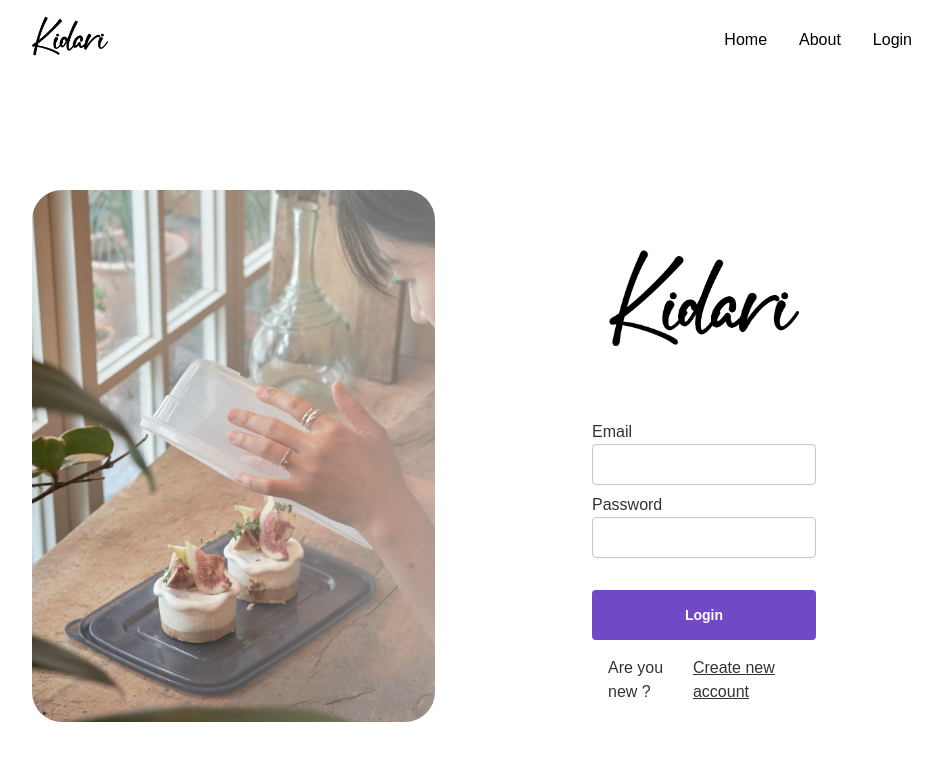
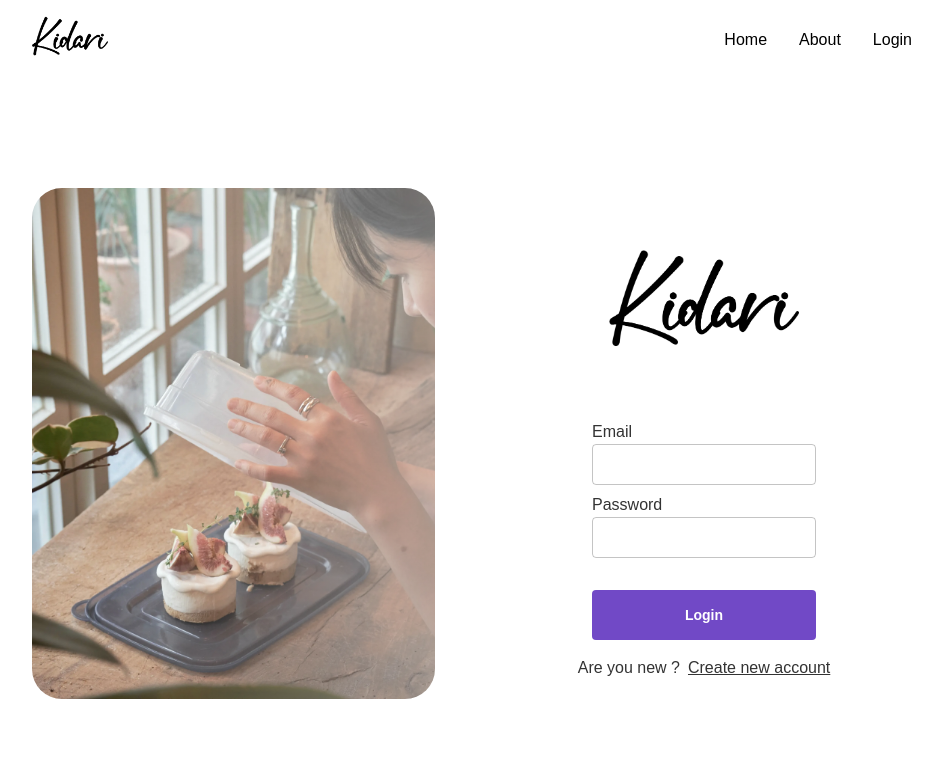
Before and after one commit to zerosheepmoo/kidari-front, a React (Vite) app: page /login in a window 1280 px wide. Shown: the top 760 px of the page, without its empty margins (160-1102 px from the left). Built offline with nearby package versions, Linux system fonts and the light colour scheme; no server answers.

Commit message:
sign up bug

```diff
--- a/src/components/CreateAccountModal.tsx
+++ b/src/components/CreateAccountModal.tsx
@@ -9,8 +9,10 @@ import {
 } from "@mui/material";
 import BasicModal from "./BasicModal";
 import { UserType } from "../consts/user-const";
-import { userSignUp } from "../apis/user";
+import { userSignIn, userSignUp } from "../apis/user";
 import { useNavigate } from "react-router-dom";
+import { useSetAtom } from "jotai";
+import { userAtom } from "../jotais";
 
 export interface CreateAccountModalProps {
   open: boolean;
@@ -30,6 +32,7 @@ const CreateAccountModal: React.FC<CreateAccountModalProps> = ({
   const [name, setName] = useState("");
   const [type, setType] = useState(2);
   const [phone, setPhone] = useState("");
+  const setUser = useSetAtom(userAtom);
 
   const handleCreateAccont = async () => {
     if (!(email && password && name && checkPassword && type && phone)) return;
@@ -45,8 +48,10 @@ const CreateAccountModal: React.FC<CreateAccountModalProps> = ({
     });
     if (newUser) {
       console.log("user Created", newUser);
-      navi("/login");
+      const u = await userSignIn({ email, password });
       onClose();
+      setUser(() => u);
+      navi("/home");
     } else {
       console.log("Something Went Wrong", newUser);
     }
--- a/src/pages/Login.tsx
+++ b/src/pages/Login.tsx
@@ -192,9 +192,17 @@ const Login = () => {
                   sx={{ width: "100%", p: 2 }}
                   justifyContent={"center"}
                 >
-                  <Typography sx={{ pr: 1 }}>Are you new ?</Typography>
                   <Typography
-                    sx={{ textDecoration: "underline" }}
+                    sx={{ pr: 1, whiteSpace: "nowrap", cursor: "pointer" }}
+                  >
+                    Are you new ?
+                  </Typography>
+                  <Typography
+                    sx={{
+                      textDecoration: "underline",
+                      whiteSpace: "nowrap",
+                      cursor: "pointer",
+                    }}
                     onClick={() => setShowModal(true)}
                   >
                     Create new account
--- a/src/pages/Profile.tsx
+++ b/src/pages/Profile.tsx
@@ -12,6 +12,7 @@ import EventCard from "../components/EventCard";
 import { UserType } from "../consts/user-const";
 import EventModal from "../components/EventModal";
 import MyEventModal from "../components/MyEventModal";
+import { userSignOut } from "../apis/user";
 
 const Profile = () => {
   const user = useAtomValue(userAtom);
@@ -131,7 +132,7 @@ const Profile = () => {
             border={"solid 1px #E5E8EB"}
             borderRadius={"1rem"}
             flexWrap={"wrap"}
-            p={10}
+            p={5}
           >
             {/* profileSection */}
             <Box display={"flex"}>
@@ -209,8 +210,15 @@ const Profile = () => {
                   Edit Profile
                 </Typography>
               </Button>
-              <Button variant="contained" sx={{ m: 1 }}>
-                <Typography variant="f18B">Verify</Typography>
+              <Button
+                variant="outlined"
+                sx={{ m: 1 }}
+                onClick={async () => {
+                  await userSignOut();
+                  window.location.reload();
+                }}
+              >
+                <Typography variant="f18B">Logout</Typography>
               </Button>
             </Box>
           </Box>
```
Also changed, not shown: src/components/CreateEventModal.tsx (+1 -10 lines).
